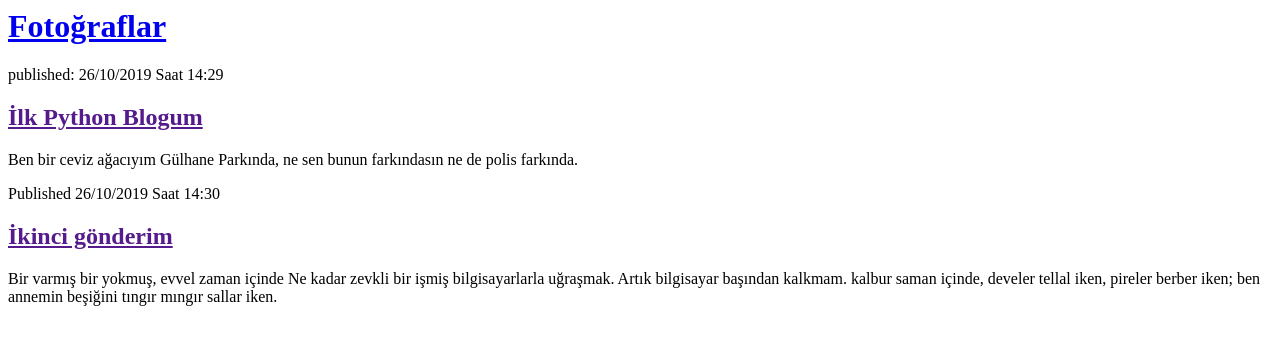
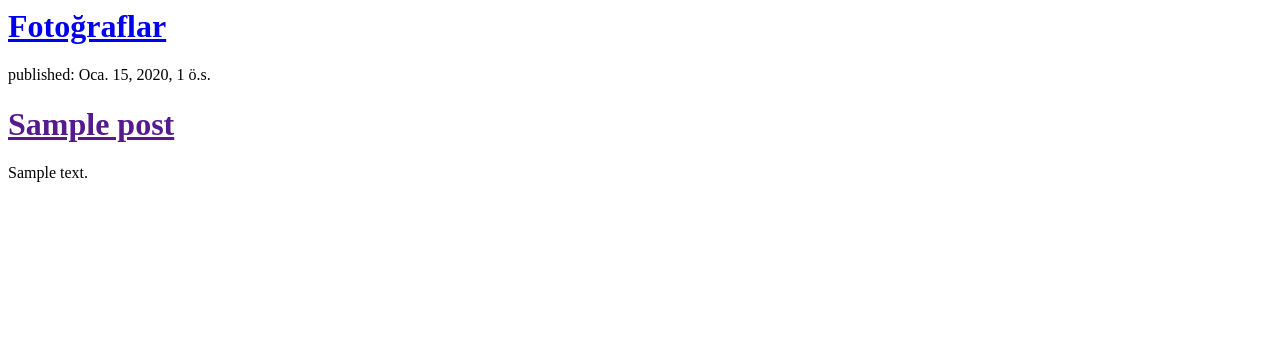
Before and after one commit to EBerre/djangogirls, a Django app: template blog/templates/blog/post_list.html in a window 1280 px wide. Shown: the top 345 px of the page. Run offline with Django 3.2, Linux system fonts and the light colour scheme; the template is opened without the code that fills it: values that come from a table or form of the project are taken from there, others are empty; tables that the repository leaves empty hold one stand-in row (values such as "Sample post").

Commit message:
veritabanından gönderileri göstermek için template'ler değiştirildi.

```diff
--- a/blog/templates/blog/post_list.html
+++ b/blog/templates/blog/post_list.html
@@ -6,16 +6,13 @@
         <div>
             <h1><a href="/">Fotoğraflar</a></h1>
         </div>
+        {% for post in posts %}
         <div>
-            <p>published: 26/10/2019 Saat 14:29</p>
-            <h2><a href="">İlk Python Blogum</a></h2>
-            <p> Ben bir ceviz ağacıyım Gülhane Parkında, ne sen bunun farkındasın ne de polis farkında. </p>
+            <p>published: {{ post.published_date }}</p>
+            <h1><a href="">{{ post.title }}</a></h1>
+            <p>{{ post.text|linebreaksbr }}</p>
         </div>
+    {% endfor %}
 
-        <div>
-            <p>Published 26/10/2019 Saat 14:30</p>
-            <h2><a href="">İkinci gönderim</a></h2>
-            <p>Bir varmış bir yokmuş, evvel zaman içinde Ne kadar zevkli bir işmiş bilgisayarlarla uğraşmak. Artık bilgisayar başından kalkmam. kalbur saman içinde, develer tellal iken, pireler berber iken; ben annemin beşiğini tıngır mıngır sallar iken.</p>
-        </div>
     </body>
 </html>
--- a/blog/views.py
+++ b/blog/views.py
@@ -1,5 +1,7 @@
 from django.shortcuts import render
-
+from django.utils import timezone
+from .models import Post
 # Create your views here.
 def post_list(request):
-    return render(request, 'blog/post_list.html', {})
+    posts = Post.objects.filter(published_date__lte=timezone.now()).order_by('published_date')
+    return render(request, 'blog/post_list.html', {'posts':posts})
```
